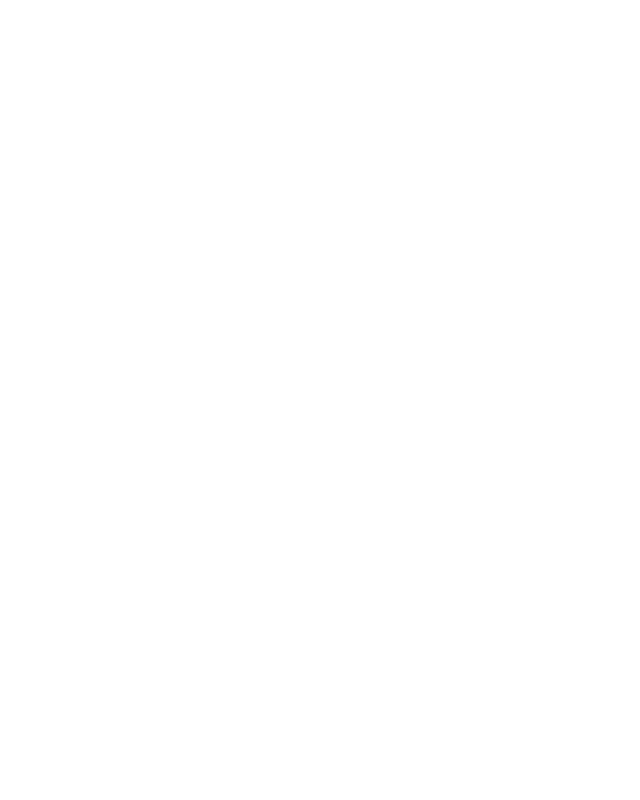
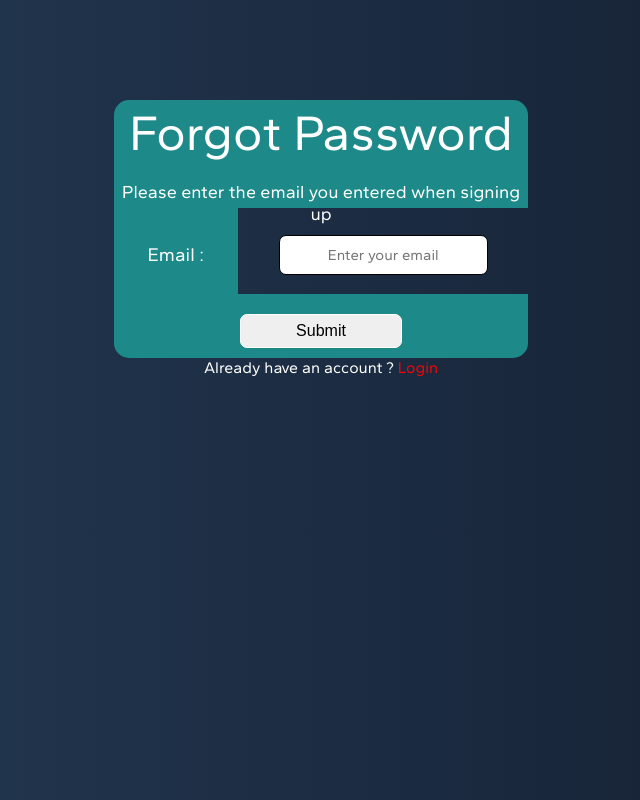
Before and after one commit to leston-64code/Authenticatoin-System, a React (Create React App) app in the folder client/: page /forgotpassword in a window 1280 px wide. Shown: the whole page, without its empty margins (319-959 px from the left). Built offline with nearby package versions, Linux system fonts and the light colour scheme.

Commit message:
some simple changes

```diff
--- a/client/src/App.js
+++ b/client/src/App.js
@@ -8,21 +8,20 @@
 import PrivateRoute from "./components/routing/PrivateRoute"
 import Home from './components/screens/Home'
 import ResetPassword from './components/screens/ResetPassword'
+import ForgotPassword from './components/screens/ForgotPassword'
 import Private from './components/screens/Private'
 
 const App = () => {
   return (
    <Router>
-    {/* <Login/> */}
-    {/* <Register/> */}
-     <div className='App'>
+        <div className='App'>
      <Routes>
 
     <Route path="/private" element={<Private/>}/>
 
      <Route path='/login' element={<Login/>}> </Route>
      <Route path='/register' element={<Register/>}> </Route>
-     <Route path='/forgotpassword' element={<></>}> </Route>
+     <Route path='/forgotpassword' element={<ForgotPassword/>}> </Route>
      <Route path='/passwordreset/:resetToken' element={<ResetPassword/>}> </Route>
      <Route path='/' exact={true} element={<Home/>}></Route>
 
--- a/client/src/components/screens/ForgotPassword.js
+++ b/client/src/components/screens/ForgotPassword.js
@@ -14,14 +14,17 @@
       <div className="two-c">
         <div className="three-c">
           <div className="title">
-            <p className="title-one"> Login</p>
+            <p className="title-one" style={{"marginTop":"2px"}}> Forgot Password</p>
+            <p style={{"color":"white","fontSize":"18px"}}>Please enter the email you entered when signing up</p>
           </div>
           <div className="email">
             <div className="flexer">
               <div className="flexer-one">
                 <p className="conner">Email :</p>
+
               </div>
               <div className="flexer-two">
+
                 <input
                   type="text"
                   className="email-input input-control"
@@ -44,7 +47,7 @@
              Already have an account ?{" "}
             <Link className="linkerman" to="/login">
               {" "}
-              Register
+              Login
             </Link>
           </span>
         </div>
```
